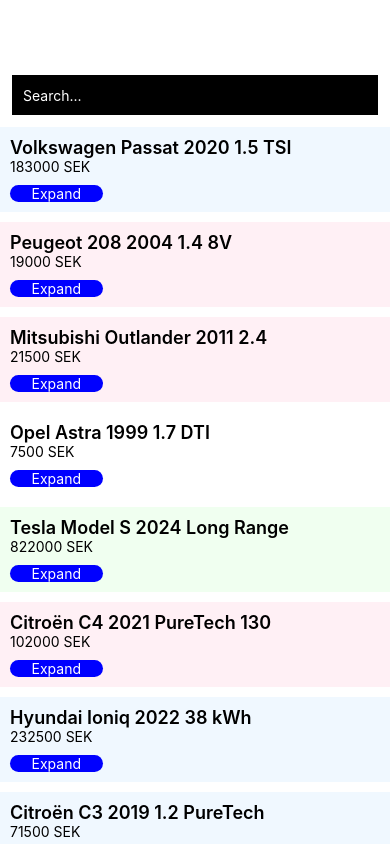
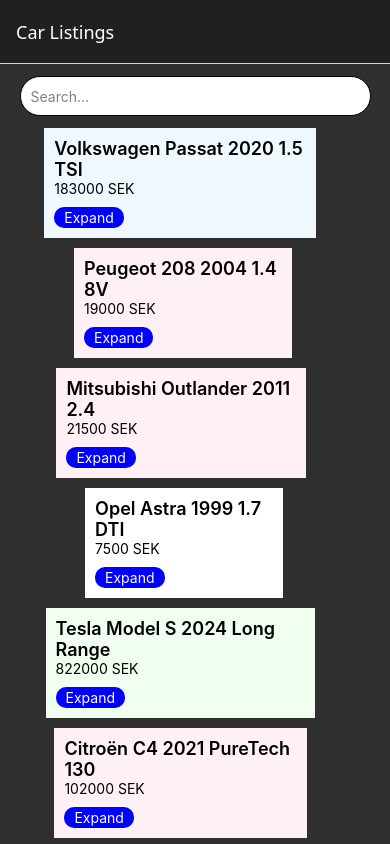
Before and after one commit to lskld/rn-semantic-search-testing, a React Native app: screen / in a window 390 px wide. Built offline with nearby package versions, Linux system fonts and the light colour scheme.

Commit message:
install react navigation, create root stack and display the home screen, set new colors and margins in homescreen & ads

```diff
--- a/App.tsx
+++ b/App.tsx
@@ -4,6 +4,25 @@
 } from 'react-native-safe-area-context';
 
 import HomeScreen from './src/components/HomeScreen';
+import { createNativeStackNavigator } from '@react-navigation/native-stack';
+import { createStaticNavigation } from '@react-navigation/native';
+
+const RootStack = createNativeStackNavigator({
+  screens: {
+    Home: {
+      screen: HomeScreen,
+      options: {
+        title: "Car Listings",
+        headerTintColor: "white",
+        headerStyle: {
+          backgroundColor: "#202020"
+        }
+      }
+    }
+  }
+})
+
+const Navigation = createStaticNavigation(RootStack)
 
 function App() {
   const isDarkMode = useColorScheme() === 'dark';
@@ -11,7 +30,7 @@
   return (
     <SafeAreaProvider>
       <StatusBar barStyle={isDarkMode ? 'light-content' : 'dark-content'} />
-      <HomeScreen />
+      <Navigation />
     </SafeAreaProvider>
   );
 }
--- a/src/components/Ad.tsx
+++ b/src/components/Ad.tsx
@@ -62,14 +62,17 @@
 
 const styles = StyleSheet.create({
     container: {
-        minWidth: "100%",
+        minWidth: "90%",
+        maxWidth: "90%",
         padding: 10,
         gap: 10,
         marginBottom: 10
     },
     expandBtn: {
         backgroundColor: "blue",
-        width: "25%",
+        alignSelf: "flex-start",
+        paddingBlock: 2,
+        paddingHorizontal: 10,
         borderRadius: 10
     }
 })
--- a/src/components/AdList.tsx
+++ b/src/components/AdList.tsx
@@ -30,6 +30,7 @@
                 />
             )}
             keyExtractor={(item) => item.id.toString()}
+            contentContainerStyle={{ alignItems: "center" }}
             />
     )
 }
--- a/src/components/HomeScreen.tsx
+++ b/src/components/HomeScreen.tsx
@@ -24,8 +24,9 @@
 }
 
 const styles = StyleSheet.create({
-  container: {
-    flex: 1,
-    justifyContent: "center",
-  },
+    container: {
+        flex: 1,
+        justifyContent: "center",
+        backgroundColor: "#2f2f2f"
+    },
 });
--- a/src/components/Search.tsx
+++ b/src/components/Search.tsx
@@ -12,6 +12,7 @@
                 value={text}
                 onChangeText={setText}
                 placeholder="Search..."
+                placeholderTextColor="gray"
             />
         </View>
     )
@@ -20,8 +21,7 @@
 const styles = StyleSheet.create({
     container: {
         flexDirection: "row",
-        marginTop: 75,
-        margin: 12,
+        marginBlock: 12,
         gap: 5,
         justifyContent: "center",
     },
@@ -29,8 +29,9 @@
         height: 40,
         borderWidth: 1,
         padding: 10,
-        backgroundColor: "black",
-        color: "white",
-        width: "100%"
+        backgroundColor: "white",
+        color: "black",
+        width: "90%",
+        borderRadius: 20
     }
 })
```
Also changed, not shown: package.json (+5 -2 lines), 1 other file (tests, documents, lock files or other folders).
